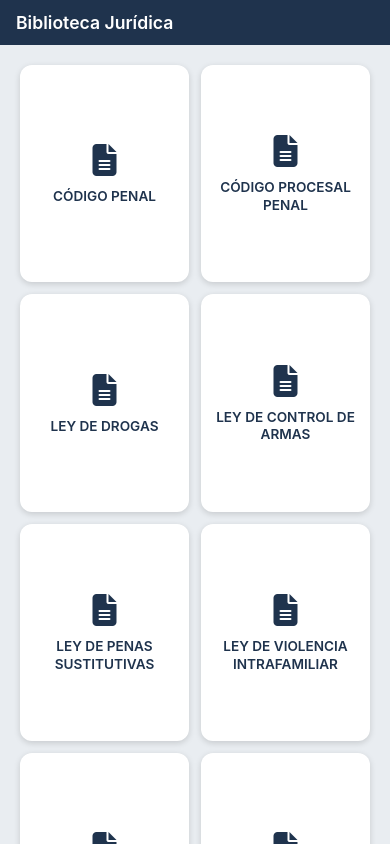
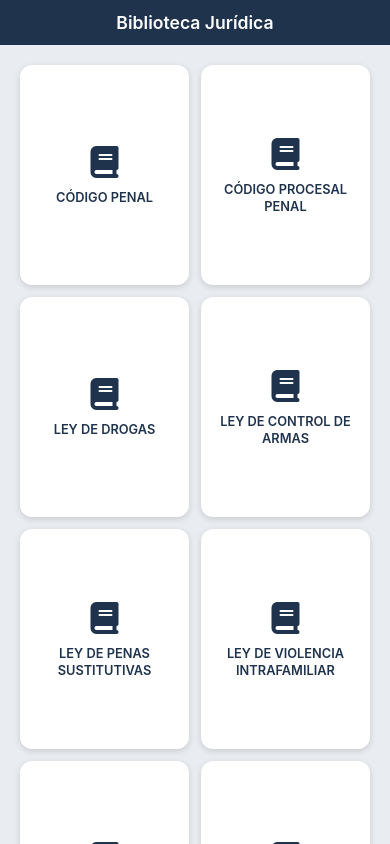
Before and after one commit to Patohendrix75/leyes, a plain HTML site: page index.html in a window 390 px wide. Drawn offline with nearby package versions, Linux system fonts and the light colour scheme.

Commit message:
Update index.html

```diff
--- a/index.html
+++ b/index.html
@@ -2,25 +2,14 @@
 
 <html lang="es">
 <head>
-  <meta charset="UTF-8" />
-  <meta name="viewport" content="width=device-width, initial-scale=1.0" />
-  <title>Biblioteca Jurídica – ANF</title>
-
-  <!-- Iconos -->
-  <link rel="icon" href="favicon.ico" type="image/x-icon" />
-  <link rel="apple-touch-icon" href="apple-touch-icon.png" />
-  <meta name="apple-mobile-web-app-capable" content="yes" />
-  <meta name="apple-mobile-web-app-status-bar-style" content="black-translucent" />
-  <meta name="theme-color" content="#1f334d" />
-
-  <!-- CDNs y estilos -->
-  <script src="https://cdn.jsdelivr.net/npm/marked/marked.min.js"></script>
-  <link rel="stylesheet" href="https://cdnjs.cloudflare.com/ajax/libs/highlight.js/11.8.0/styles/github.min.css" />
-  <script src="https://cdnjs.cloudflare.com/ajax/libs/highlight.js/11.8.0/highlight.min.js"></script>
-  <link rel="stylesheet" href="https://cdnjs.cloudflare.com/ajax/libs/font-awesome/6.5.0/css/all.min.css" />
-
-  <!-- Estilos locales -->
-  <style>
+<meta charset="utf-8"/><link href="favicon.ico" rel="icon" type="image/x-icon"/><link href="apple-touch-icon.png" rel="apple-touch-icon"/><meta content="yes" name="apple-mobile-web-app-capable"/><meta content="black-translucent" name="apple-mobile-web-app-status-bar-style"/><meta content="#1f334d" name="theme-color"/>
+<meta content="width=device-width, initial-scale=1.0" name="viewport"/>
+<title>Biblioteca Jurídica – ANF</title>
+<script src="https://cdn.jsdelivr.net/npm/marked/marked.min.js"></script>
+<link href="https://cdnjs.cloudflare.com/ajax/libs/highlight.js/11.8.0/styles/github.min.css" rel="stylesheet"/>
+<script src="https://cdnjs.cloudflare.com/ajax/libs/highlight.js/11.8.0/highlight.min.js"></script>
+<link href="https://cdnjs.cloudflare.com/ajax/libs/font-awesome/6.5.0/css/all.min.css" rel="stylesheet"/>
+<style>
     :root {
       --primary: #1f334d;
       --accent-red: #c62828;
@@ -158,7 +147,48 @@
         font-size: 0.85rem;
       }
     }
-  </style>
+
+
+/* 🌙 Modo oscuro automático */
+@media (prefers-color-scheme: dark) {
+  body { background: #121212; color: #f0f0f0; }
+  header { background: #1f1f1f; color: #fff; }
+  .doc-item { background: #1e1e1e; color: #fff; }
+  .doc-title { color: #fff; }
+  #viewer { background: #1e1e1e; color: #fff; }
+}
+
+/* 📱 Ajustes móviles adicionales */
+@media (max-width: 480px) {
+  header {
+    justify-content: center;
+    text-align: center;
+  }
+  h1 {
+    flex: 1;
+    text-align: center;
+  }
+  #banner {
+    display: none;
+  }
+  #toolbar {
+    margin-top: 0.25rem;
+  }
+  .doc-item {
+    padding: 0.5rem;
+    font-size: 0.85rem;
+  }
+  .doc-title {
+    font-size: 0.8rem;
+  }
+}
+
+/* ✨ Feedback visual en clic */
+.doc-item:active {
+  transform: scale(0.97);
+  box-shadow: 0 2px 8px rgba(0,0,0,0.4);
+}
+</style>
 </head>
 <body>
 <header>
@@ -193,7 +223,7 @@
         const card = document.createElement('div');
         card.className = 'doc-item';
         card.innerHTML = `
-          <div class="doc-icon"><i class="fa-solid fa-file-lines"></i></div>
+          <div class="doc-icon"><i class="fa-solid fa-book"></i></div>
           <div class="doc-title">${doc.title}</div>`;
         card.onclick = () => openDoc(doc.file);
         list.appendChild(card);
```
